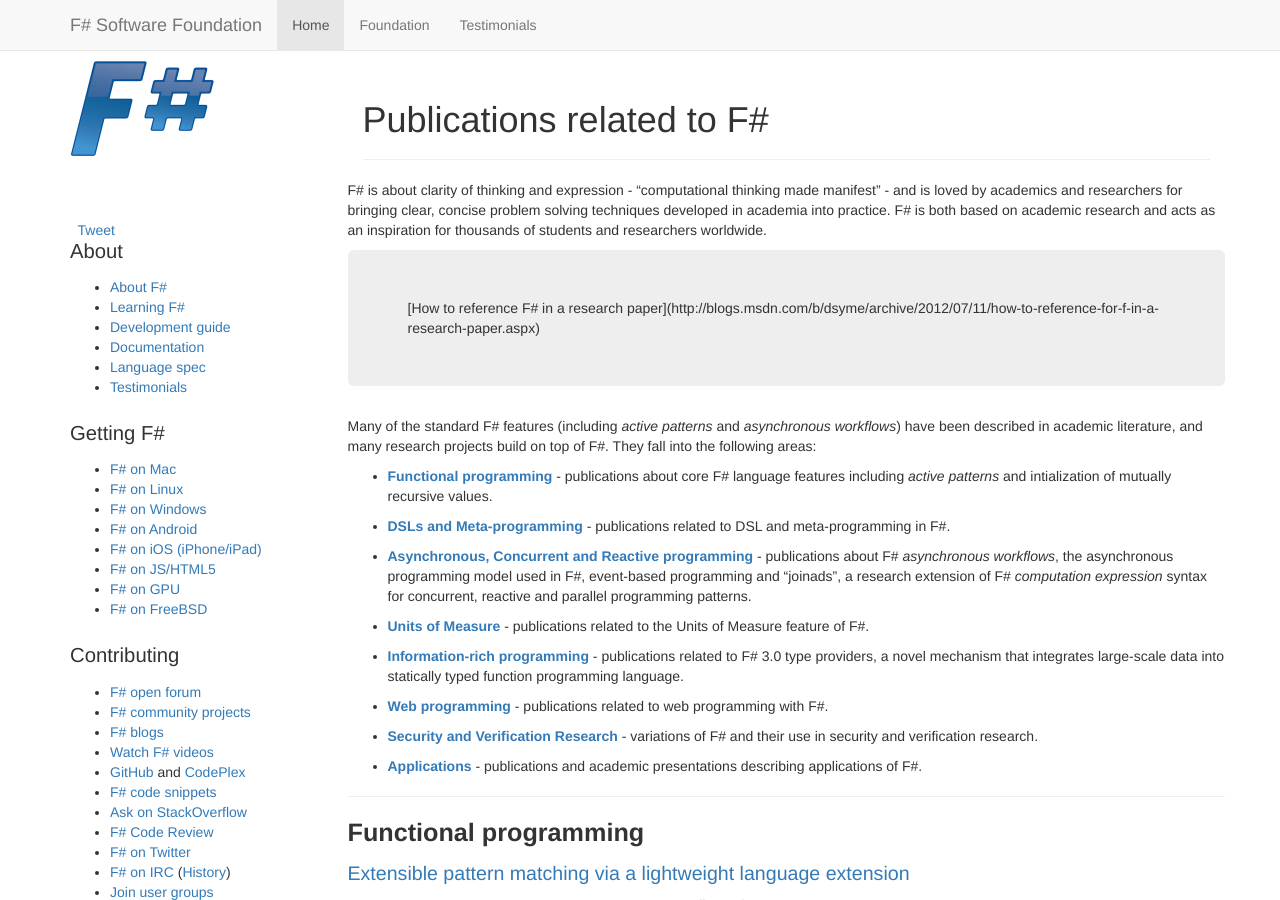
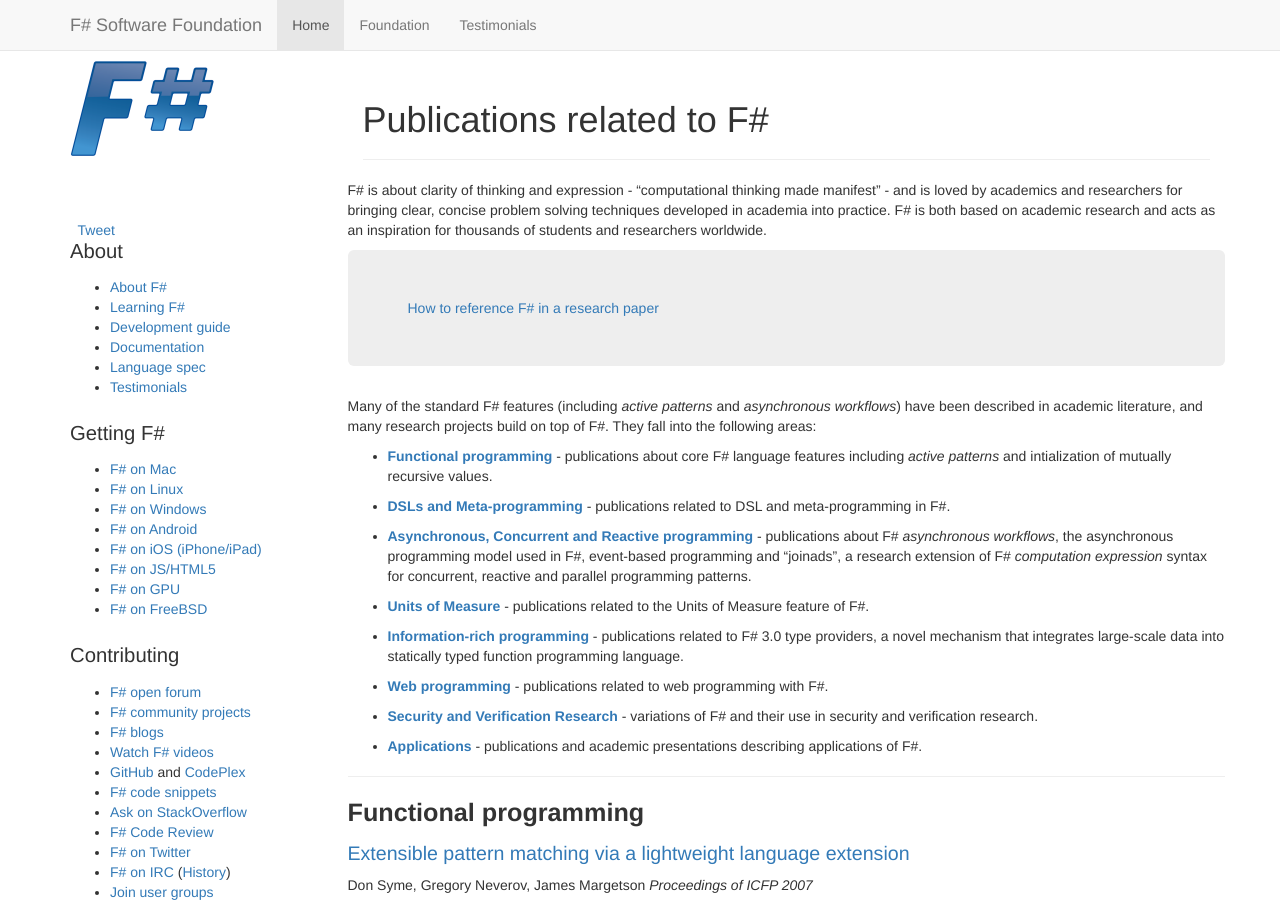
Before and after one commit to fsharp/fsharp.org, a Jekyll site: the page built from teaching/research.md, in a window 1280 px wide and 900 px high. Built offline with Jekyll 4.4.1, drawn with Linux system fonts in a browser that asks for light colours; nearby versions of some CDN libraries; some web fonts are replaced; comment, search, counter and statistics services are not loaded; some of the changed lines change nothing that is shown.

Commit message:
Update research.md

```diff
--- a/teaching/research.md
+++ b/teaching/research.md
@@ -10,7 +10,7 @@
 students and researchers worldwide.
 
 <div class="jumbotron visible-lg howToReference" id="how-to-reference">
-  [How to reference F# in a research paper](http://blogs.msdn.com/b/dsyme/archive/2012/07/11/how-to-reference-for-f-in-a-research-paper.aspx)
+  <a href="http://blogs.msdn.com/b/dsyme/archive/2012/07/11/how-to-reference-for-f-in-a-research-paper.aspx">How to reference F# in a research paper</a>
 </div>
 
 Many of the standard F# features (including _active patterns_ and _asynchronous workflows_)
```
